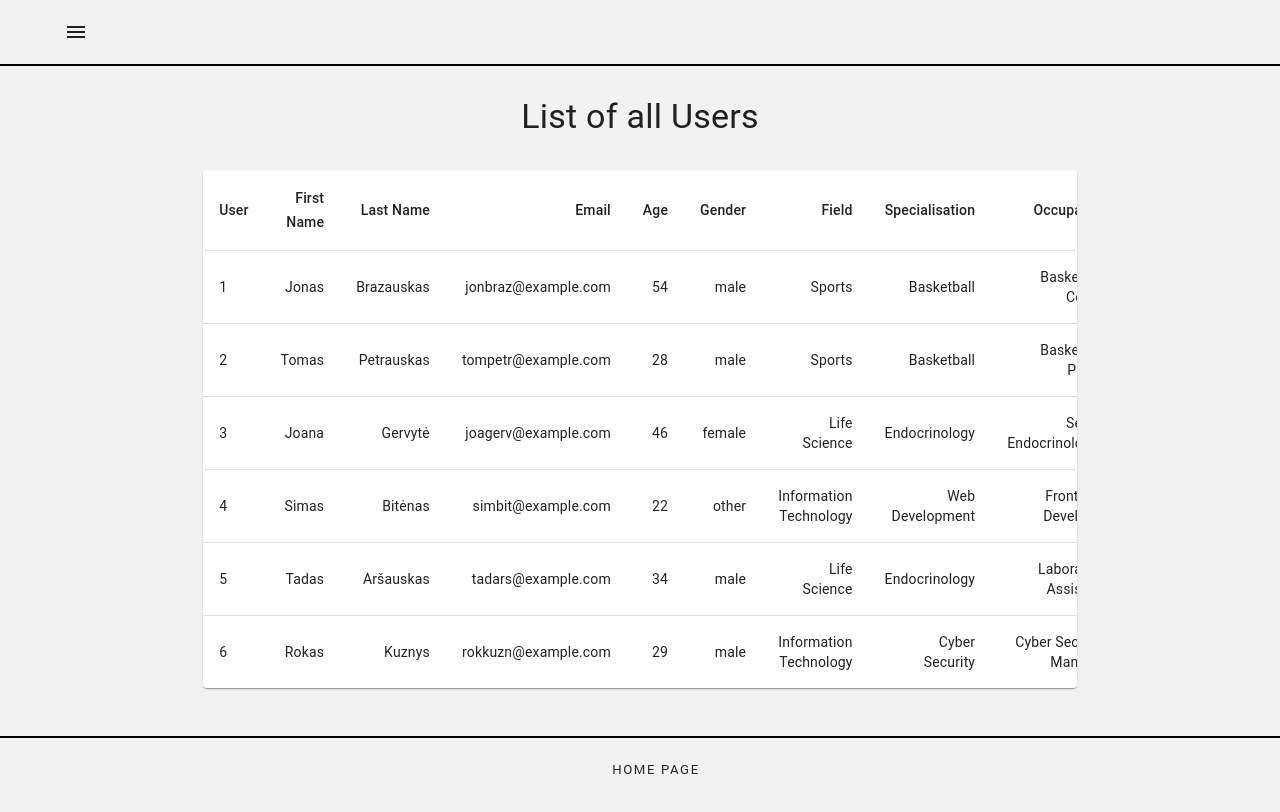
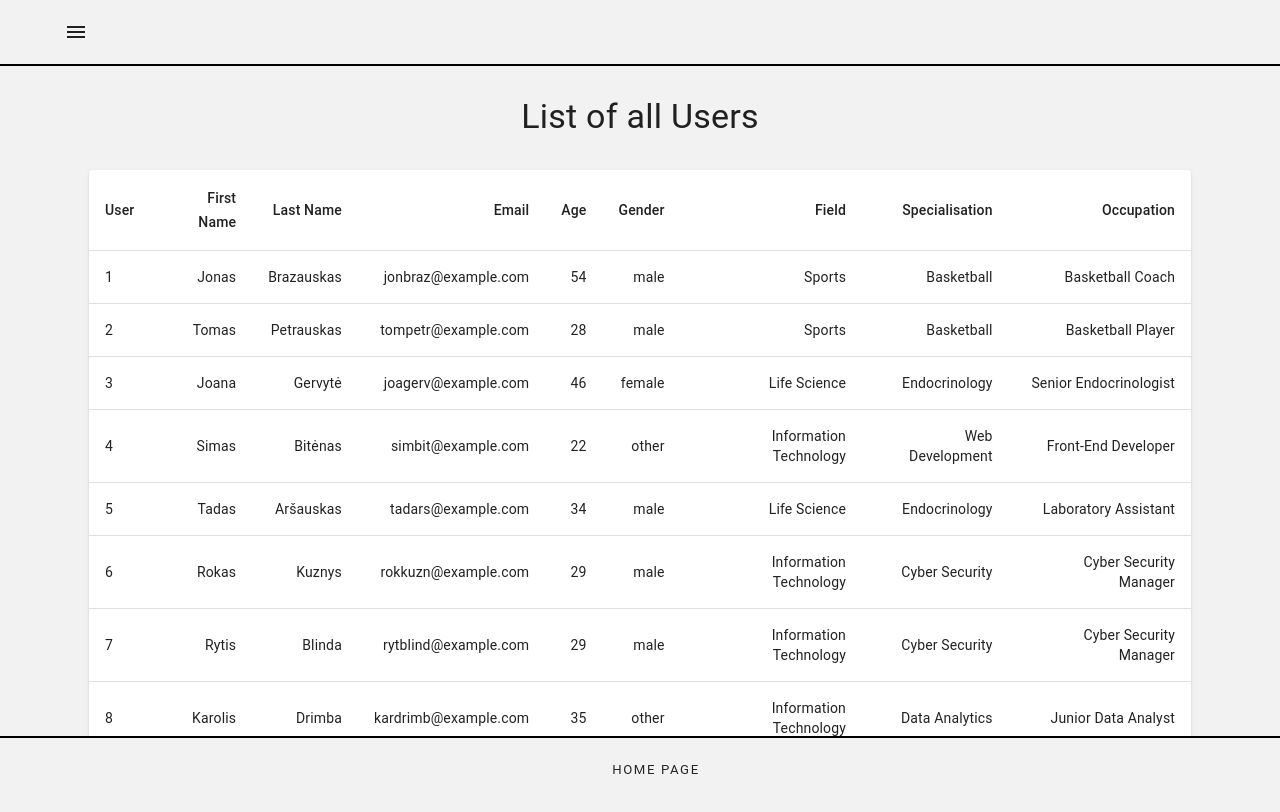
Before and after one commit to gerardasanusevicius/coherence-project, a React (Create React App) app: page / in a window 1280 px wide. Shown: the top 812 px of the page. Built offline with nearby package versions, Linux system fonts and the light colour scheme; data requests are answered from the project's data file.

Commit message:
fatal-bug-fixes

```diff
--- a/src/App.js
+++ b/src/App.js
@@ -1,9 +1,9 @@
 import React from 'react';
 import { Route, Routes } from 'react-router-dom';
 import MainLayout from './components/layouts/main-layout.jsx';
-import UserCreationPage from './pages/user-creation-page.jsx';
-import CategoryCreationPage from './pages/category-creation-page.jsx';
-import HomePage from './pages/home-page.jsx';
+import UserCreationPage from './pages/user-creation-page/user-creation-page.jsx';
+import CategoryCreationPage from './pages/category-creation-pages/category-creation-page.jsx';
+import HomePage from './pages/home-page/home-page.jsx';
 import './app.css';
 
 const App = () => (
--- a/src/data/db.json
+++ b/src/data/db.json
@@ -71,6 +71,30 @@
       "specialisation": "Cyber Security",
       "occupation": "Cyber Security Manager",
       "id": 6
+    },
+    {
+      "firstName": "Rytis",
+      "lastName": "Blinda",
+      "password": "RytBlin!12",
+      "email": "rytblind@example.com",
+      "age": 29,
+      "gender": "male",
+      "field": "Information Technology",
+      "specialisation": "Cyber Security",
+      "occupation": "Cyber Security Manager",
+      "id": 7
+    },
+    {
+      "firstName": "Karolis",
+      "lastName": "Drimba",
+      "password": "KarDrim!12",
+      "email": "kardrimb@example.com",
+      "age": 35,
+      "gender": "other",
+      "field": "Information Technology",
+      "specialisation": "Data Analytics",
+      "occupation": "Junior Data Analyst",
+      "id": 8
     }
   ],
   "fields": [
--- a/src/pages/home-page.jsx
+++ b/src/pages/home-page/home-page.jsx
@@ -3,7 +3,7 @@ import React, { useEffect, useState } from 'react';
 import {
   Container, Paper, Table, TableBody, TableCell, TableContainer, TableHead, TableRow, Typography,
 } from '@mui/material';
-import { getUsers } from '../services/user-service';
+import { getUsers } from '../../services/user-service';
 
 const HomePage = () => {
   const [users, setUsers] = useState([]);
@@ -22,7 +22,7 @@ const HomePage = () => {
     <>
     <Typography variant="h4" sx={{ textAlign: 'center' }}>List of all Users</Typography>
     <Container sx={{
-      width: '80%',
+      width: '100%',
       display: 'flex',
       alignItems: 'center',
       justifyContent: 'center',
@@ -47,7 +47,6 @@ const HomePage = () => {
           {users.map((user) => (
             <TableRow
               key={user.id}
-              sx={{ '&:last-child td, &:last-child th': { border: 0 } }}
             >
               <TableCell component="th" scope="row">
                 {user
--- a/src/pages/user-creation-page.jsx
+++ b/src/pages/user-creation-page/user-creation-page.jsx
@@ -1,3 +1,4 @@
+/* eslint-disable no-param-reassign */
 // @ts-nocheck
 import React, { useEffect, useState } from 'react';
 import {
@@ -8,8 +9,8 @@ import { useFormik, Formik, Form } from 'formik';
 import * as Yup from 'yup';
 
 import { useNavigate } from 'react-router-dom';
-import { createUser } from '../services/user-service';
-import { getFields, getOccupations, getSpecialisations } from '../services/category-service';
+import { createUser } from '../../services/user-service';
+import { getFields, getOccupations, getSpecialisations } from '../../services/category-service';
 
 const validationSchema = Yup.object({
   firstName: Yup.string()
@@ -44,13 +45,13 @@ const validationSchema = Yup.object({
   gender: Yup.string()
     .required('Required field'),
 
-  field: Yup.string()
+  field: Yup.object()
     .required('Required field'),
 
-  specialisation: Yup.string()
+  specialisation: Yup.object()
     .required('Required field'),
 
-  occupation: Yup.string()
+  occupation: Yup.object()
     .required('Required field'),
 });
 
@@ -100,17 +101,25 @@ const UserCreationPage = () => {
     email: '',
     age: 0,
     gender: '',
-    field: null,
-    specialisation: null,
-    occupation: null,
+    field: '',
+    specialisation: '',
+    occupation: '',
   };
 
   const handleCreateUser = (firstName, lastName, password, email, age, gender, field, specialisation, occupation) => {
-    createUser(firstName, lastName, password, email, age, gender, field.title, specialisation.title, occupation.title);
+    createUser(firstName, lastName, password, email, age, gender, field, specialisation, occupation);
     navigate('/');
   };
 
-  const formik = useFormik({
+  const {
+    values,
+    touched,
+    errors,
+    handleChange,
+    handleBlur,
+    handleSubmit,
+    setFieldValue,
+  } = useFormik({
     initialValues,
     validationSchema,
     onSubmit: handleCreateUser,
@@ -145,77 +154,77 @@ const UserCreationPage = () => {
               flexDirection: 'column',
               gap: 10,
             }}
-            onSubmit={formik.handleSubmit}
+            onSubmit={handleSubmit}
           >
             <TextField
             name='firstName'
             type="text"
             label="First name"
-            value={formik.values.firstName}
+            value={values.firstName}
             fullWidth
-            onChange={formik.handleChange}
-            onBlur={formik.handleBlur}
-            error={formik.touched.firstName && Boolean(formik.errors.firstName)}
-            helperText={formik.touched.firstName && formik.errors.firstName ? formik.touched.firstName && formik.errors.firstName : null}
+            onChange={handleChange}
+            onBlur={handleBlur}
+            error={touched.firstName && Boolean(errors.firstName)}
+            helperText={touched.firstName && errors.firstName ? touched.firstName && errors.firstName : null}
             />
             <TextField
             name='lastName'
             type="text"
             label="Last name"
-            value={formik.values.lastName}
+            value={values.lastName}
             fullWidth
-            onChange={formik.handleChange}
-            onBlur={formik.handleBlur}
-            error={formik.touched.lastName && Boolean(formik.errors.lastName)}
-            helperText={formik.touched.lastName && formik.errors.lastName ? formik.touched.lastName && formik.errors.lastName : null}
+            onChange={handleChange}
+            onBlur={handleBlur}
+            error={touched.lastName && Boolean(errors.lastName)}
+            helperText={touched.lastName && errors.lastName ? touched.lastName && errors.lastName : null}
             />
             <TextField
             name='password'
             type="password"
             label="Password"
-            value={formik.values.password}
+            value={values.password}
             fullWidth
-            onChange={formik.handleChange}
-            onBlur={formik.handleBlur}
-            error={formik.touched.password && Boolean(formik.errors.password)}
-            helperText={formik.touched.password && formik.errors.password ? formik.touched.password && formik.errors.password : null}
+            onChange={handleChange}
+            onBlur={handleBlur}
+            error={touched.password && Boolean(errors.password)}
+            helperText={touched.password && errors.password ? touched.password && errors.password : null}
             />
             <TextField
             name='email'
             type="email"
             label="Email"
-            value={formik.values.email}
+            value={values.email}
             fullWidth
-            onChange={formik.handleChange}
-            onBlur={formik.handleBlur}
-            error={formik.touched.email && Boolean(formik.errors.email)}
-            helperText={formik.touched.email && formik.errors.email ? formik.touched.email && formik.errors.email : null}
+            onChange={handleChange}
+            onBlur={handleBlur}
+            error={touched.email && Boolean(errors.email)}
+            helperText={touched.email && errors.email ? touched.email && errors.email : null}
             />
             <TextField
             name='age'
             type="number"
             label="Age"
-            value={formik.values.age}
+            value={values.age}
             fullWidth
-            onChange={formik.handleChange}
-            onBlur={formik.handleBlur}
-            error={formik.touched.age && Boolean(formik.errors.age)}
-            helperText={formik.touched.age && formik.errors.age ? formik.touched.age && formik.errors.age : null}
+            onChange={handleChange}
+            onBlur={handleBlur}
+            error={touched.age && Boolean(errors.age)}
+            helperText={touched.age && errors.age ? touched.age && errors.age : null}
             />
             <FormControl required>
               <FormLabel>Gender</FormLabel>
               <RadioGroup row >
-                <FormControlLabel name='gender' value='male' control={<Radio />} label="Male" checked={formik.values.gender === 'male'} onChange={() => formik.setFieldValue('gender', 'male')} />
-                <FormControlLabel name='gender' value='female' control={<Radio />} label="Female" checked={formik.values.gender === 'female'} onChange={() => formik.setFieldValue('gender', 'female')} />
-                <FormControlLabel name='gender' value='other' control={<Radio />} label="Other" checked={formik.values.gender === 'other'} onChange={() => formik.setFieldValue('gender', 'other')} />
+                <FormControlLabel name='gender' value='male' control={<Radio />} label="Male" checked={values.gender === 'male'} onChange={() => setFieldValue('gender', 'male')} />
+                <FormControlLabel name='gender' value='female' control={<Radio />} label="Female" checked={values.gender === 'female'} onChange={() => setFieldValue('gender', 'female')} />
+                <FormControlLabel name='gender' value='other' control={<Radio />} label="Other" checked={values.gender === 'other'} onChange={() => setFieldValue('gender', 'other')} />
               </RadioGroup>
             </FormControl>
             <TextField
             select
             name='field'
             label="Select a field"
-            onBlur={formik.handleBlur}
-            onChange={formik.handleChange}
+            onBlur={handleBlur}
+            onChange={handleChange}
             helperText="Please select a field"
             variant="outlined"
             defaultValue=""
@@ -228,30 +237,30 @@ const UserCreationPage = () => {
             select
             name='specialisation'
             label="Select a specialisation"
-            onBlur={formik.handleBlur}
-            onChange={formik.handleChange}
+            onBlur={handleBlur}
+            onChange={handleChange}
             helperText="Please select a specialisation"
             variant="outlined"
             defaultValue=""
             >
              {
-              (formik.values.field)
-                ? specialisations.filter((specialisation) => specialisation.fieldId === formik.values.field.id).map((specialisation) => <MenuItem key={specialisation.id} value={specialisation}>{specialisation.title}</MenuItem>) : <MenuItem value="test" disabled>Please select a field first</MenuItem>
+              (values.field)
+                ? specialisations.filter((specialisation) => specialisation.fieldId === values.field.id).map((specialisation) => <MenuItem key={specialisation.id} value={specialisation}>{specialisation.title}</MenuItem>) : <MenuItem value={{}} disabled>Please select a field first</MenuItem>
               }
             </TextField>
             <TextField
             select
             name='occupation'
             label="Select an occupation"
-            onBlur={formik.handleBlur}
-            onChange={formik.handleChange}
+            onBlur={handleBlur}
+            onChange={handleChange}
             helperText="Please select an occupation"
             variant="outlined"
             defaultValue=""
             >
               {
-                (formik.values.specialisation)
-                  ? occupations.filter((occupation) => occupation.specialisationId === formik.values.specialisation.id).map((occupation) => <MenuItem key={occupation.id} value={occupation}>{occupation.title}</MenuItem>) : <MenuItem value="test" disabled>Please select a specialisation first</MenuItem>
+                (values.specialisation)
+                  ? occupations.filter((occupation) => occupation.specialisationId === values.specialisation.id).map((occupation) => <MenuItem key={occupation.id} value={occupation}>{occupation.title}</MenuItem>) : <MenuItem value={{}} disabled>Please select a specialisation first</MenuItem>
               }
             </TextField>
             <Button type="submit" variant="outlined" sx={{
--- a/src/services/user-service.js
+++ b/src/services/user-service.js
@@ -14,9 +14,9 @@ const createUser = ({
   email,
   age,
   gender,
-  field,
-  specialisation,
-  occupation,
+  field: field.title,
+  specialisation: specialisation.title,
+  occupation: occupation.title,
 });
 
 export {
```
Also changed, not shown: src/pages/category-creation-pages/category-creation-page.jsx (renamed from src/pages/category-creation-page.jsx).
